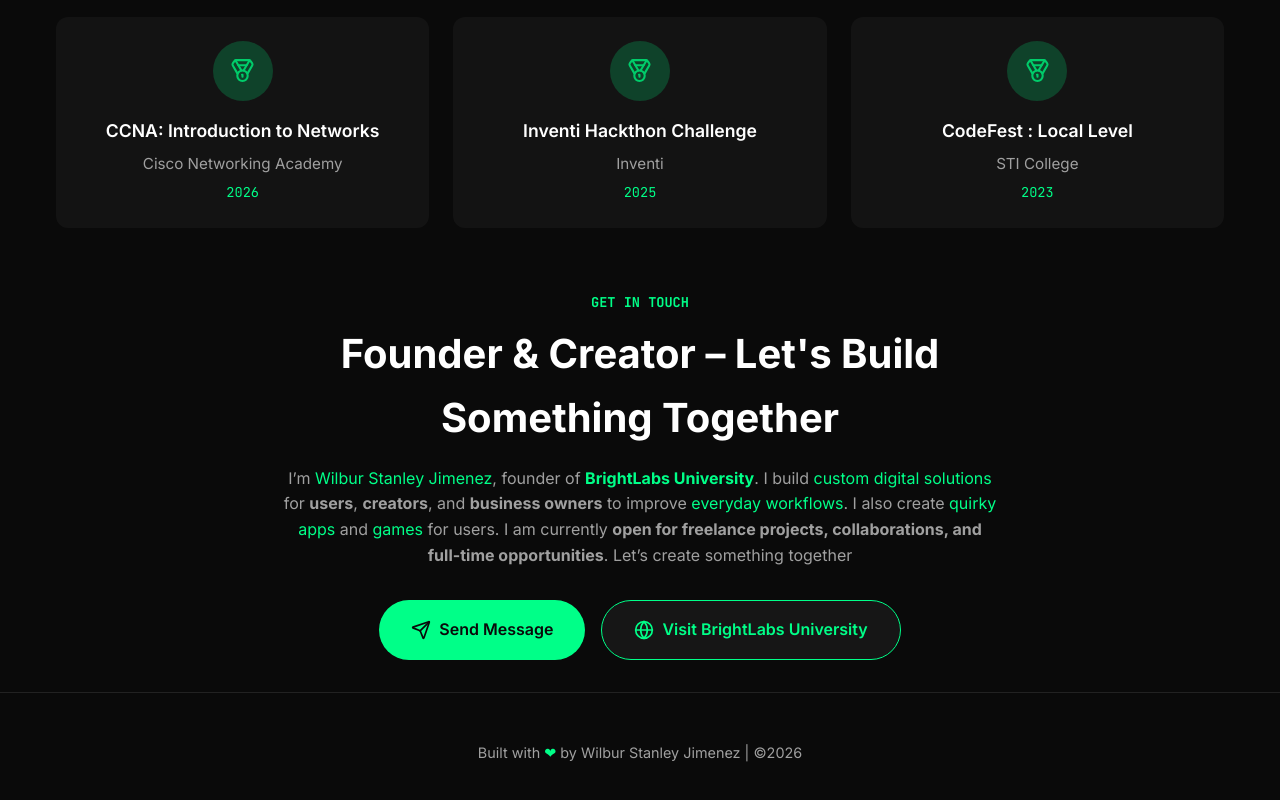
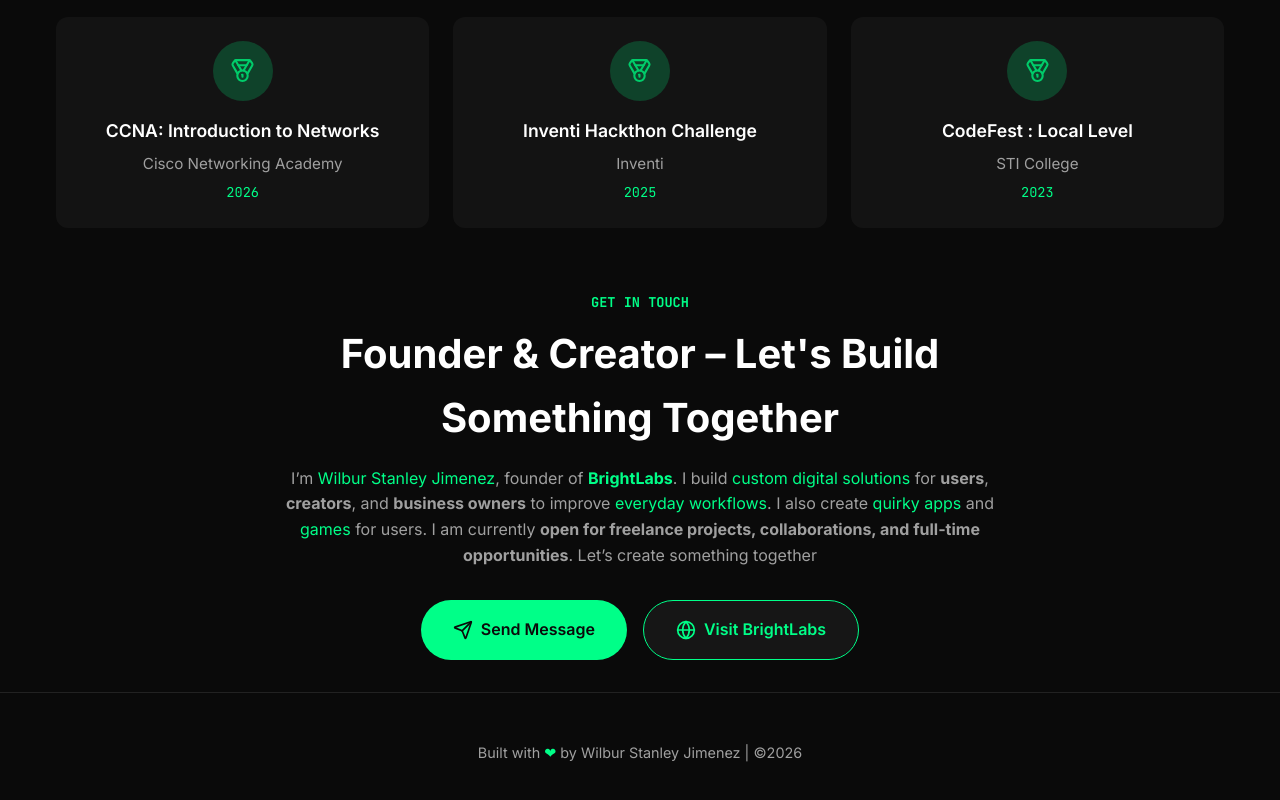
Before and after one commit to WilburStanley/web-portfolio-app, a React (Vite) app: page / in a window 1280 px wide. Shown: the part 3177-3977 px from the top of the page. Built offline with nearby package versions, Linux system fonts and the light colour scheme.

Commit message:
updated brand

```diff
--- a/src/sections/Contact/Contact.jsx
+++ b/src/sections/Contact/Contact.jsx
@@ -12,7 +12,7 @@
                 Founder & Creator – Let's Build Something Together
             </div>
             <p className={style.description}>
-                I’m {highlight('Wilbur Stanley Jimenez')}, founder of <strong>{highlight('BrightLabs University')}</strong>.
+                I’m {highlight('Wilbur Stanley Jimenez')}, founder of <strong>{highlight('BrightLabs')}</strong>.
                 I build {highlight('custom digital solutions')} for <strong>users</strong>, <strong>creators</strong>, and <strong>business owners</strong> to improve {highlight('everyday workflows')}.
                 I also create {highlight('quirky apps')} and {highlight('games')} for users.
                 I am currently <strong>open for freelance projects, collaborations, and full-time opportunities</strong>.
@@ -28,12 +28,12 @@
                 </a>
 
                 <a
-                    href="https://brightlabs-official-website.vercel.app/#socials"
+                    href="https://brightlabs-official-website.vercel.app"
                     target="_blank"
                     rel="noopener noreferrer"
                     className={`${style.contactButton} ${style.secondaryButton}`} >
                     <Globe size={20} />
-                    Visit BrightLabs University
+                    Visit BrightLabs
                 </a>
             </div>
         </section>
```
